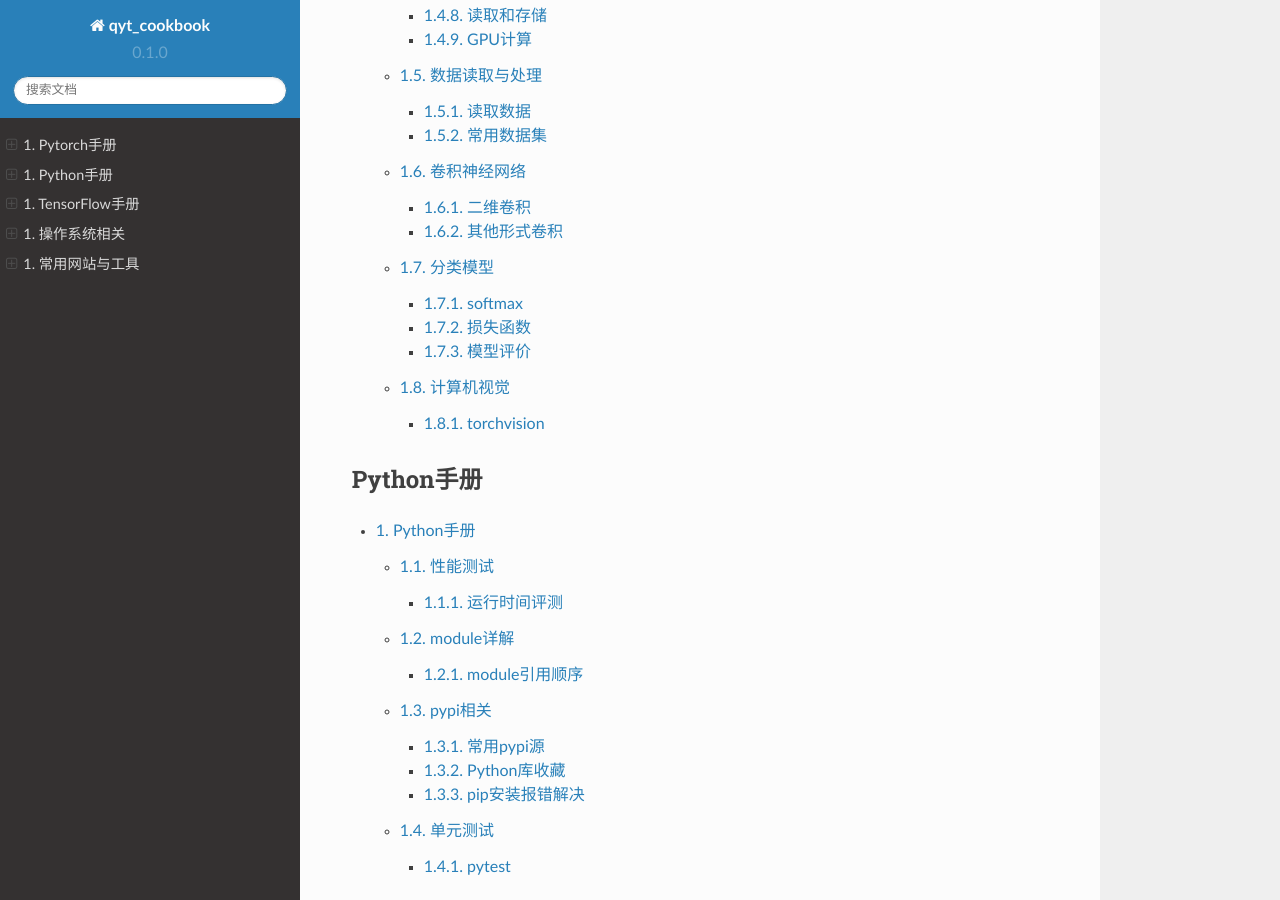
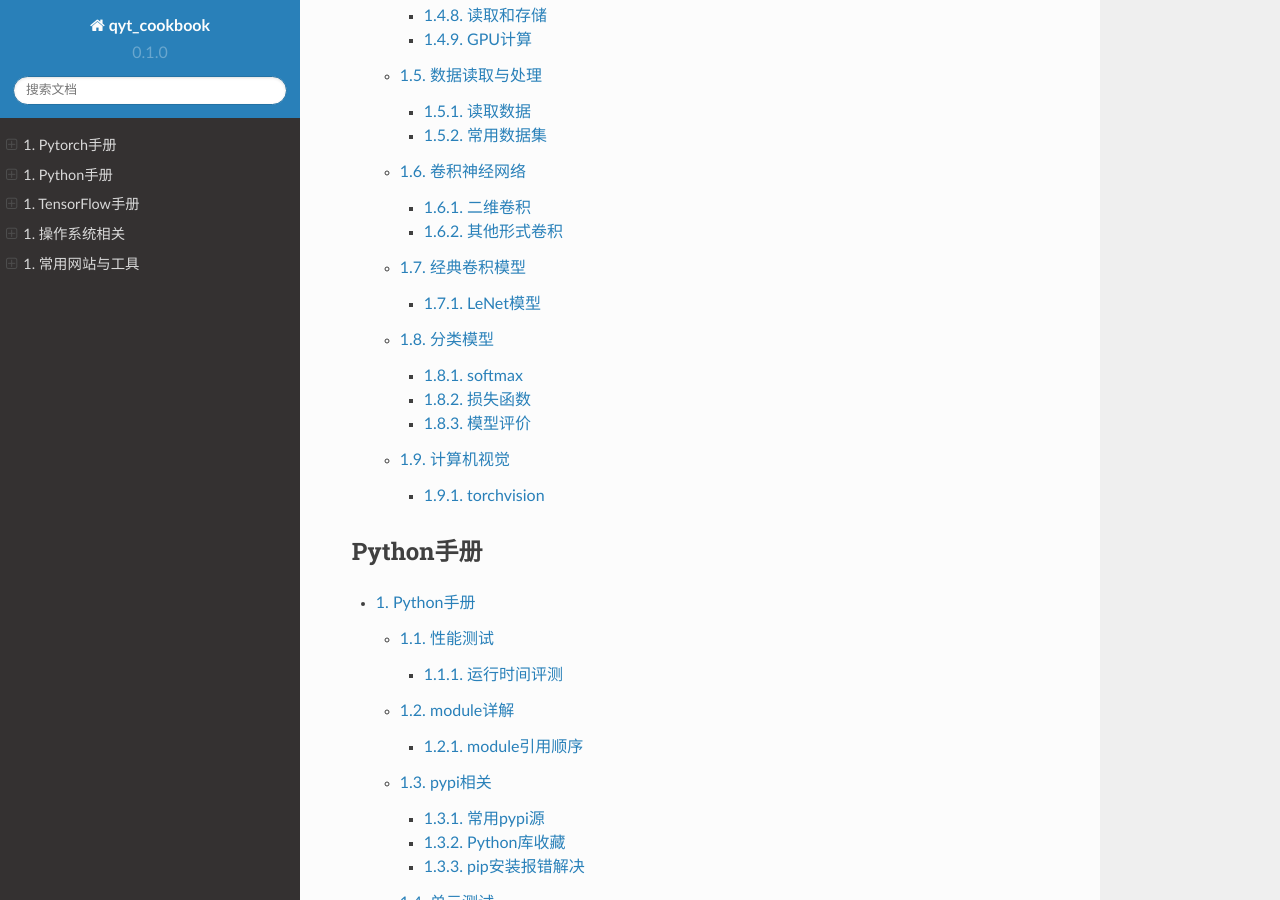
Before and after one commit to q759729997/qyt_cookbook, a Sphinx documentation site: the page built from qyt_cookbook/source/index.rst, in a window 1280 px wide and 900 px high, scrolled down 844 px. Built offline with Sphinx 7.4.7 and the Read the Docs theme 2.0.0, drawn with Linux system fonts in a browser that asks for light colours; some of the changed lines change nothing that is shown.

Commit message:
LeNet模型

```diff
--- /dev/null
+++ b/qyt_cookbook/source/pytorch/cnnModels.rst
@@ -0,0 +1,55 @@
+==================
+经典卷积模型
+==================
+
+LeNet模型
+######################
+
+- 它是早期用来识别手写数字图像的卷积神经网络。这个名字来源于LeNet论文的第一作者Yann LeCun。LeNet展示了通过梯度下降训练卷积神经网络可以达到手写数字识别在当时最先进的结果。这个奠基性的工作第一次将卷积神经网络推上舞台，为世人所知。LeNet的网络结构如下图所示。
+
+.. image:: ./cnnModels.assets/lenet_20200322145155.png
+    :alt:
+    :align: center
+
+- LeNet分为卷积层块和全连接层块两个部分。使用sigmoid激活函数。参数量： ``total: 44426, trainable: 44426`` ,模型结构：
+
+.. code:: python
+
+	class LeNet(nn.Module):
+	    """早期用来识别手写数字图像的卷积神经网络"""
+	    def __init__(self):
+	        super().__init__()
+	        self.conv = nn.Sequential(
+	            nn.Conv2d(1, 6, 5),  # in_channels, out_channels, kernel_size
+	            nn.Sigmoid(),
+	            nn.MaxPool2d(2, 2),  # kernel_size, stride
+	            nn.Conv2d(6, 16, 5),
+	            nn.Sigmoid(),
+	            nn.MaxPool2d(2, 2))
+	        # input_shape = (64, 1, 28, 28)  # 批量大小, 通道, 高, 宽
+	        self.fc = nn.Sequential(
+	            nn.Linear(16 * 4 * 4, 120),
+	            nn.Sigmoid(),
+	            nn.Linear(120, 84),
+	            nn.Sigmoid(),
+	            nn.Linear(84, 10))
+
+	    def forward(self, img):
+	        feature = self.conv(img)
+	        output = self.fc(feature.view(img.shape[0], -1))
+	        return output
+
+- 卷积层输出形状计算：
+
+.. code:: python
+
+    """
+    input_shape:(64, 1, 28, 28)
+    layer:1 conv:(1, 6, 5), output_shape:(64, 6, 24, 24)
+    layer:2 maxpool:(2, 2), output_shape:(64, 6, 12, 12)
+    layer:3 conv:(6, 16, 5), output_shape:(64, 16, 8, 8)
+    layer:4 maxpool:(2, 2), output_shape:(64, 16, 4, 4)
+    output_shape:(64, 16, 4, 4)
+    """
+
+- 参考文献：LeCun, Y., Bottou, L., Bengio, Y., & Haffner, P. (1998). Gradient-based learning applied to document recognition. Proceedings of the IEEE, 86(11), 2278-2324.
--- a/qyt_cookbook/source/pytorch/index.rst
+++ b/qyt_cookbook/source/pytorch/index.rst
@@ -13,5 +13,6 @@
    多层感知器 </pytorch/mlp>
    数据读取与处理 </pytorch/dataLoader>
    卷积神经网络 </pytorch/cnn>
+   经典卷积模型 </pytorch/cnnModels>
    分类模型 </pytorch/classification>
    计算机视觉 </pytorch/computerVision>
```
Also changed, not shown: qyt_cookbook/source/pytorch/cnnModels.assets/lenet_20200322145155.png (added).
